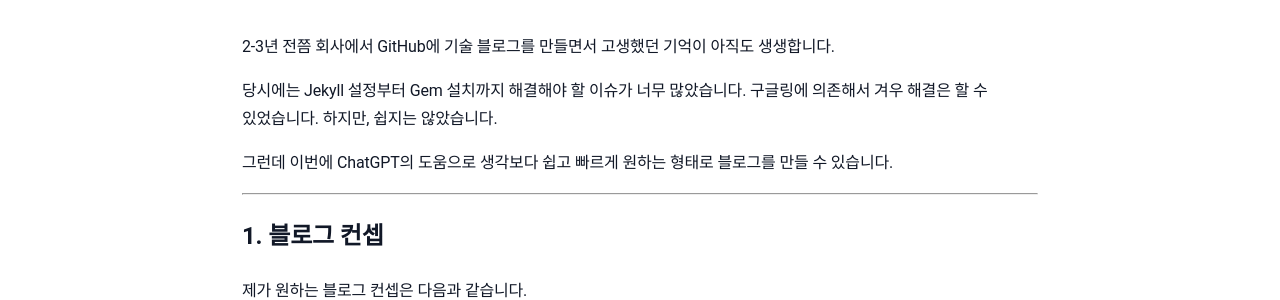
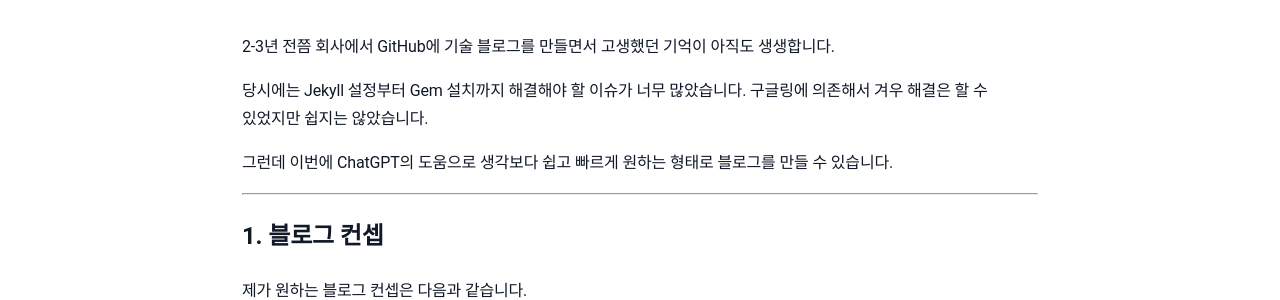
Before and after one commit to sanghoon-lee/sanghoon-lee.github.io, a Jekyll site: the page built from _posts/2025-11-28-helloblog.md, in a window 1280 px wide. Shown: the part 566-866 px from the top of the page. Built offline with Jekyll 4.4.1, drawn with Linux system fonts in a browser that asks for light colours; nearby versions of some CDN libraries; comment, search, counter and statistics services are not loaded.

Commit message:
포스팅 일부 수정/보완

```diff
--- a/_posts/2025-11-28-helloblog.md
+++ b/_posts/2025-11-28-helloblog.md
@@ -13,7 +13,7 @@ ChatGPT의 도움을 받아서 GitHub Pages + Minima 테마로 심플한 블로
 
 2-3년 전쯤 회사에서 GitHub에 기술 블로그를 만들면서 고생했던 기억이 아직도 생생합니다.
 
-당시에는 Jekyll 설정부터 Gem 설치까지 해결해야 할 이슈가 너무 많았습니다. 구글링에 의존해서 겨우 해결은 할 수 있었습니다. 하지만, 쉽지는 않았습니다.
+당시에는 Jekyll 설정부터 Gem 설치까지 해결해야 할 이슈가 너무 많았습니다. 구글링에 의존해서 겨우 해결은 할 수 있었지만 쉽지는 않았습니다.
 
 그런데 이번에 ChatGPT의 도움으로 생각보다 쉽고 빠르게 원하는 형태로 블로그를 만들 수 있습니다.
 
```
